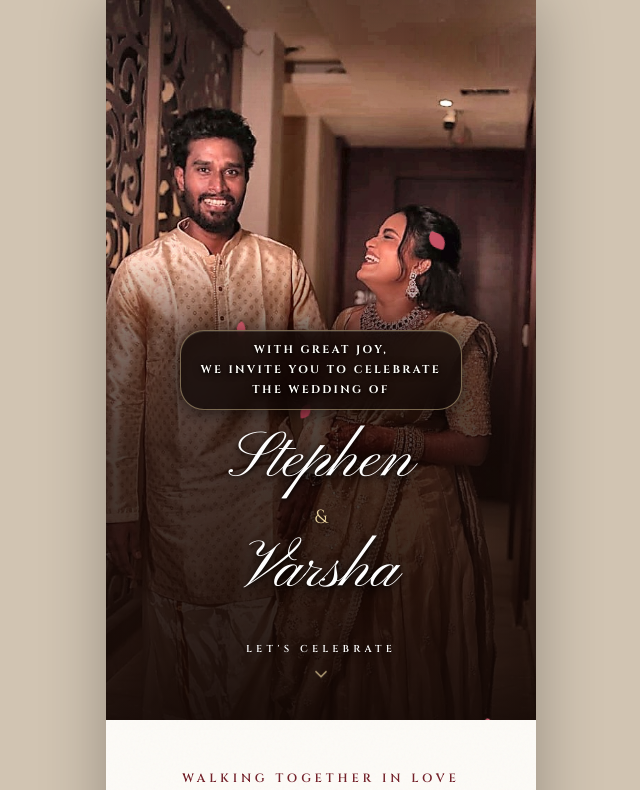
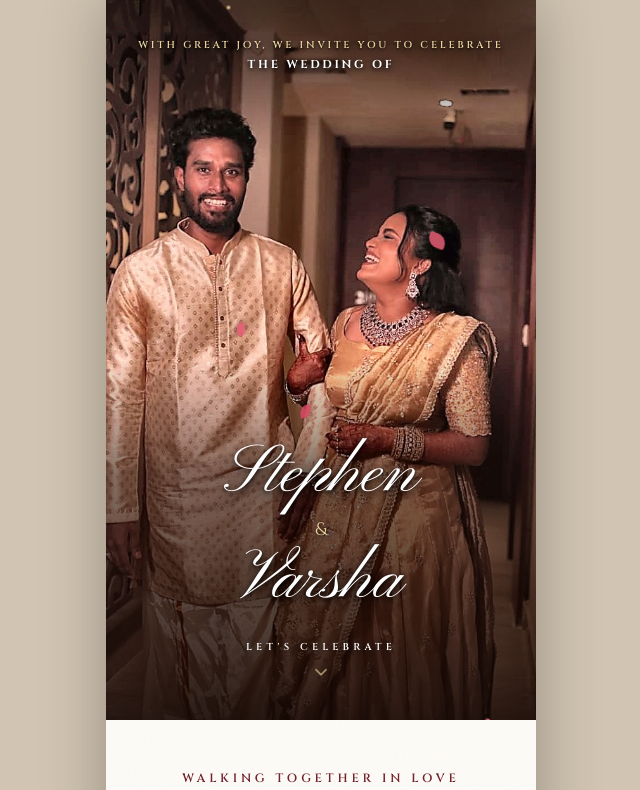
Before and after one commit to Laks-D/WI, a plain HTML site: page index.html in a window 1280 px wide. Shown: the top 790 px of the page, without its empty margins (319-959 px from the left). Drawn offline with nearby package versions, Linux system fonts and the light colour scheme; a web font is replaced by a local one.

Commit message:
Redesign hero section with editorial top header and anchored bottom names

```diff
--- a/index.html
+++ b/index.html
@@ -144,19 +144,19 @@ body {
   overflow: hidden;
 }
 
-/* Atmospheric warm shading — Crystal clear over faces, rich contrast behind text */
+/* Atmospheric warm shading — Crystal clear over faces, rich contrast for top & bottom typography */
 .hero-palace-gate::before {
   content: '';
   position: absolute;
   inset: 0;
   background: linear-gradient(
     180deg,
-    rgba(18, 8, 5, 0.25) 0%,
-    rgba(18, 8, 5, 0.0) 12%,
-    rgba(18, 8, 5, 0.0) 36%,
-    rgba(18, 8, 5, 0.52) 46%,
-    rgba(18, 8, 5, 0.76) 62%,
-    rgba(18, 8, 5, 0.94) 100%
+    rgba(18, 8, 5, 0.58) 0%,
+    rgba(18, 8, 5, 0.32) 12%,
+    rgba(18, 8, 5, 0.0) 22%,
+    rgba(18, 8, 5, 0.0) 50%,
+    rgba(18, 8, 5, 0.52) 66%,
+    rgba(18, 8, 5, 0.88) 100%
   );
   pointer-events: none;
 }
@@ -191,51 +191,56 @@ body {
   100% { transform: translateY(115vh) rotate(360deg) scale(1.1); opacity: 0; }
 }
 
-/* Center Wedding Invitation Calligraphy (Airy, elegant, spacious luxury layout) */
-.gate-center-content {
+/* Top Royal Header Announcement (Above heads in dark ceiling space) */
+.hero-top-announcement {
   position: relative;
   z-index: 3;
-  margin-top: auto;
-  margin-bottom: 28px;
-  padding: 0 16px;
-  background: transparent;
-  border: none;
-  box-shadow: none;
-  backdrop-filter: none;
-}
-.gate-inv-subtitle {
-  font-family: 'Cinzel', serif;
-  font-size: 11px;
+  padding-top: 14px;
+}
+.hero-top-eyebrow {
+  font-family: 'Cinzel', serif;
+  font-size: 10px;
+  font-weight: 600;
+  letter-spacing: 0.28em;
+  color: var(--gold-light);
+  text-transform: uppercase;
+  margin-bottom: 5px;
+  text-shadow: 0 2px 10px rgba(0, 0, 0, 0.95), 0 1px 3px #000;
+}
+.hero-top-title {
+  font-family: 'Cinzel', serif;
+  font-size: 11.5px;
   font-weight: 700;
-  letter-spacing: 0.22em;
-  color: #FFFDF8;
-  text-transform: uppercase;
-  line-height: 1.8;
-  margin-bottom: 14px;
-  display: inline-block;
-  padding: 9px 20px;
-  background: rgba(14, 6, 4, 0.78);
-  backdrop-filter: blur(10px);
-  -webkit-backdrop-filter: blur(10px);
-  border: 1px solid rgba(235, 213, 160, 0.45);
-  border-radius: 24px;
-  box-shadow: 0 4px 20px rgba(0, 0, 0, 0.65), inset 0 1px 0 rgba(255, 255, 255, 0.12);
-  text-shadow: 0 1px 3px rgba(0, 0, 0, 0.95), 0 0 8px rgba(0, 0, 0, 0.8);
+  letter-spacing: 0.24em;
+  color: #FFFFFF;
+  text-transform: uppercase;
+  text-shadow: 0 2px 12px rgba(0, 0, 0, 0.95), 0 1px 4px #000;
+}
+
+/* Bottom Couple Calligraphy & Celebration Cue */
+.hero-bottom-group {
+  position: relative;
+  z-index: 3;
+  width: 100%;
+  padding-bottom: 18px;
+}
+.hero-bottom-names {
+  margin-bottom: 16px;
 }
 .gate-script-names {
   font-family: 'Pinyon Script', cursive;
-  font-size: clamp(50px, 14vw, 65px);
+  font-size: clamp(52px, 15vw, 68px);
   color: #FFFFFF;
-  line-height: 1.15;
+  line-height: 1.1;
   display: block;
   text-shadow: 0 4px 20px rgba(0,0,0,0.95), 0 2px 5px rgba(0,0,0,0.95);
 }
 .gate-script-amp {
   font-family: 'Cinzel', serif;
-  font-size: 19px;
+  font-size: 18px;
   color: var(--gold-light);
   display: block;
-  margin: 6px 0 4px;
+  margin: 4px 0 2px;
   text-shadow: 0 2px 10px rgba(0,0,0,0.9);
 }
 
@@ -1547,21 +1552,20 @@ body {
       <div class="petal p5"></div>
     </div>
 
-    <!-- Center Wedding Invitation Announcement -->
-    <div class="gate-center-content rv d1">
-      <div class="gate-inv-subtitle">
-        With Great Joy,<br>
-        We Invite You to Celebrate<br>
-        The Wedding Of
+    <!-- Top Royal Header Announcement (Above heads in dark ceiling space) -->
+    <div class="hero-top-announcement rv d1">
+      <div class="hero-top-eyebrow">WITH GREAT JOY, WE INVITE YOU TO CELEBRATE</div>
+      <div class="hero-top-title">THE WEDDING OF</div>
+    </div>
+
+    <!-- Bottom Names & Celebration Cue -->
+    <div class="hero-bottom-group rv d2">
+      <div class="hero-bottom-names">
+        <div class="gate-script-names">Stephen</div>
+        <div class="gate-script-amp">&amp;</div>
+        <div class="gate-script-names">Varsha</div>
       </div>
 
-      <div class="gate-script-names">Stephen</div>
-      <div class="gate-script-amp">&amp;</div>
-      <div class="gate-script-names">Varsha</div>
-    </div>
-
-    <!-- Bottom "Let's Celebrate" Cue with Aesthetic Chevron -->
-    <div class="gate-bottom-strip rv d2">
       <div class="gate-scroll-cue" onclick="scrollToIntro()">
         <span>LET'S CELEBRATE</span>
         <div class="gate-scroll-indicator">
```
